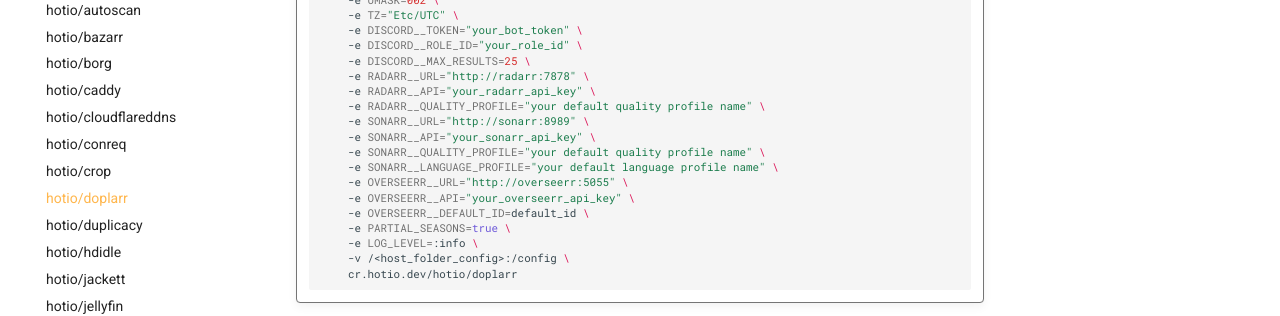
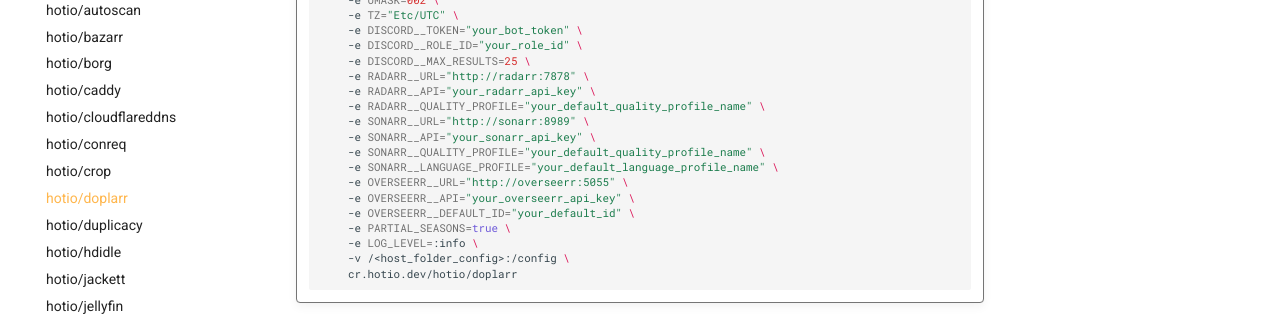
Before and after one commit to hotio/website, an MkDocs documentation site: the page built from docs/containers/doplarr.md, in a window 1280 px wide and 900 px high, scrolled down 544 px. Shown: the part 161-477 px from the top of the window. Built offline with MkDocs 1.6.1 and Material for MkDocs 9.7.7, drawn with Linux system fonts in a browser that asks for light colours.

Commit message:
small tweaks to sample values

```diff
--- a/docs/containers/doplarr.md
+++ b/docs/containers/doplarr.md
@@ -26,14 +26,14 @@
             -e DISCORD__MAX_RESULTS=25 \
             -e RADARR__URL="http://radarr:7878" \
             -e RADARR__API="your_radarr_api_key" \
-            -e RADARR__QUALITY_PROFILE="your default quality profile name" \
+            -e RADARR__QUALITY_PROFILE="your_default_quality_profile_name" \
             -e SONARR__URL="http://sonarr:8989" \
             -e SONARR__API="your_sonarr_api_key" \
-            -e SONARR__QUALITY_PROFILE="your default quality profile name" \
-            -e SONARR__LANGUAGE_PROFILE="your default language profile name" \
+            -e SONARR__QUALITY_PROFILE="your_default_quality_profile_name" \
+            -e SONARR__LANGUAGE_PROFILE="your_default_language_profile_name" \
             -e OVERSEERR__URL="http://overseerr:5055" \
             -e OVERSEERR__API="your_overseerr_api_key" \
-            -e OVERSEERR__DEFAULT_ID=default_id \
+            -e OVERSEERR__DEFAULT_ID="your_default_id" \
             -e PARTIAL_SEASONS=true \
             -e LOG_LEVEL=:info \
             -v /<host_folder_config>:/config \
@@ -59,14 +59,14 @@
               - DISCORD__MAX_RESULTS=25
               - RADARR__URL=http://radarr:7878
               - RADARR__API=your_radarr_api_key
-              - RADARR__QUALITY_PROFILE=your default quality profile name
+              - RADARR__QUALITY_PROFILE=your_default_quality_profile_name
               - SONARR__URL=http://sonarr:8989
               - SONARR__API=your_sonarr_api_key
-              - SONARR__QUALITY_PROFILE=your default quality profile name
-              - SONARR__LANGUAGE_PROFILE=your default language profile name
+              - SONARR__QUALITY_PROFILE=your_default_quality_profile_name
+              - SONARR__LANGUAGE_PROFILE=your_default_language_profile_name
               - OVERSEERR__URL=http://overseerr:5055
               - OVERSEERR__API=your_overseerr_api_key
-              - OVERSEERR__DEFAULT_ID=default_id
+              - OVERSEERR__DEFAULT_ID=your_default_id
               - PARTIAL_SEASONS=true
               - LOG_LEVEL=:info
             volumes:
```
